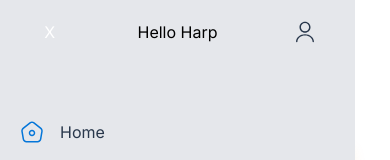
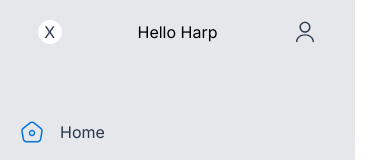
Before and after one commit to Maxwell011/moni-finance, a Next.js app: page /send in a window 390 px wide. Both pictures are taken after a click on the button 60 px from the left and 84 px from the top of the page. Shown: the top 160 px of the page. Built offline with nearby package versions, Linux system fonts and the light colour scheme.

Commit message:
Fix styling issue in HamburgerButton component

```diff
--- a/src/app/svg/Hamburger.tsx
+++ b/src/app/svg/Hamburger.tsx
@@ -65,9 +65,9 @@ function HamburgerButton() {
 
       {isSideNavOpen && (
         <div className='side-nav fixed top-0 left-0 w-[355px] h-full bg-gray-200 transform transition-transform duration-300 ease-in-out translate-x-0'>
-          <div className='flex justify-around mt-5'>
+          <div className='flex justify-around mt-5 '>
             <button
-              className='w-6 h-6 rounded-full text-white'
+              className='w-6 h-6 rounded-full text-[#28374B] bg-white border-[#28374B] border-[solid]'
               onClick={handleCloseClick}
             >
               X
```
